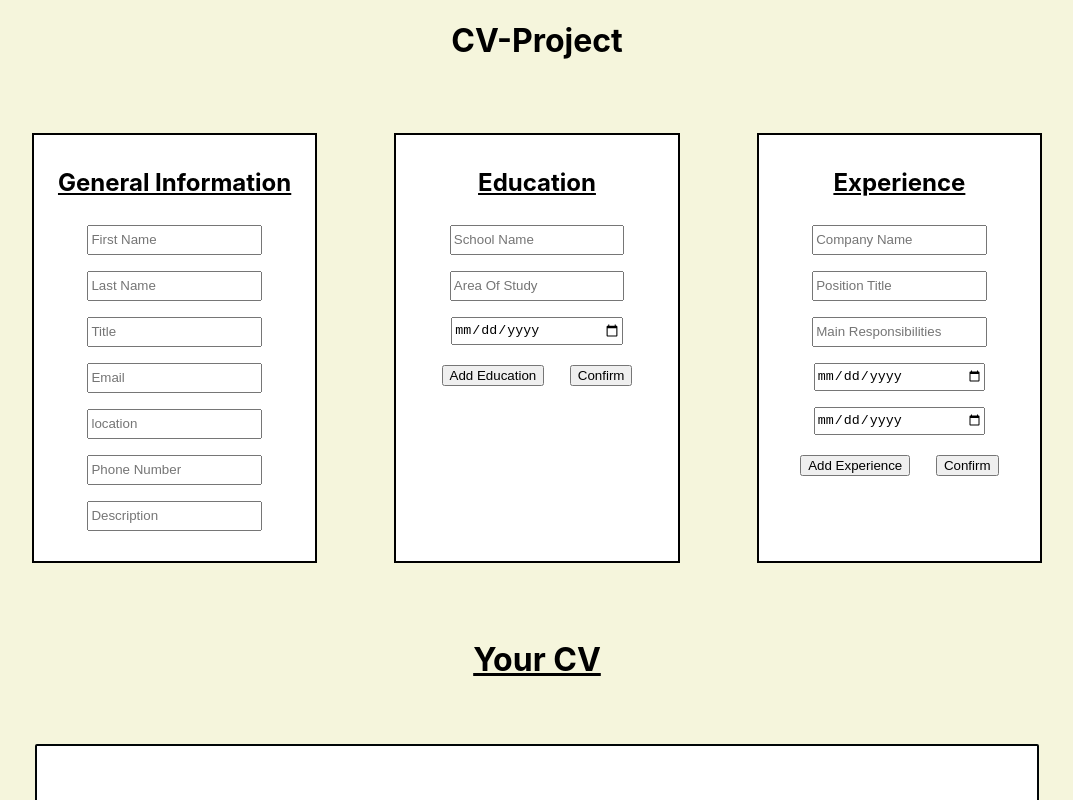
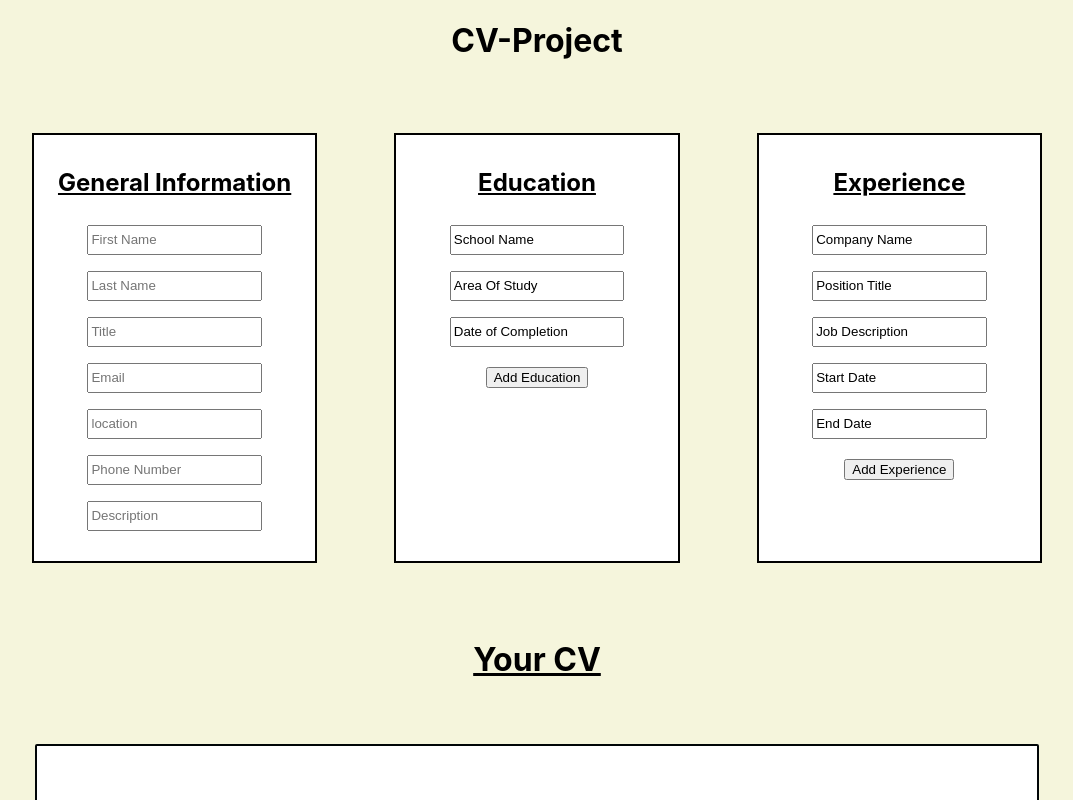
Before and after one commit to SylasB/CV_Project, a React (Create React App) app in the folder cv-project/: page / in a window 1280 px wide. Shown: the top 800 px of the page, without its empty margins (103-1176 px from the left). Built offline with nearby package versions, Linux system fonts and the light colour scheme.

Commit message:
Maybe it so the user can dynamically created education and experience for the cv. Changed the way the user inputs are created and how the users results are displayed.

```diff
--- a/cv-project/src/App.css
+++ b/cv-project/src/App.css
@@ -39,7 +39,7 @@ header {
 .generalInfoContainer,
 .educationInfoContainer,
 .experienceInfoContainer {
-  display: flex;
+  display: block;
   justify-content: center;
   align-items: center;
   margin: 2vw;
@@ -51,7 +51,7 @@ header {
 .experienceInfo {
   padding: 1vw;
   margin: 1vw;
-  height: 50vh;
+  min-height: 50vh;
   width: 20vw;
   border: 2px solid black;
   background-color: white;
--- a/cv-project/src/App.js
+++ b/cv-project/src/App.js
@@ -4,7 +4,9 @@ import './App.css';
 import uniqid from 'uniqid';
 import General from './components/general';
 import Education from './components/education';
+import DisplayEd from './components/DisplayEd';
 import Experience from './components/experience';
+import DisplayExp from './components/DisplayExp';
 
 
 class App extends Component {
@@ -21,25 +23,22 @@ class App extends Component {
         location: ['Location'],
         description: ['Description'],
       },
-      education : [ ],
-      experience : [ ],
 
-      edInfo: {
+      edInfo: [{
         schoolName : 'School Name',
         areaOfStudy : 'Area Of Study',
         date : 'Date of Completion',
         id : uniqid(),
-      },
-      edInfoFilled : [ ],
+      }],
 
-      expInfo : {
-        cName : ['Company Name'],
-        pTitle : ['Position Title'],
-        mTasks : ['Job Description'],
-        sDate : ['Start Date'],
-        eDate : ['End Date'],
-      },
-      expInfoFilled : ['Test'],
+      expInfo : [{
+        cName : 'Company Name',
+        pTitle : 'Position Title',
+        mTasks : 'Job Description',
+        sDate : 'Start Date',
+        eDate : 'End Date',
+        id : uniqid(),
+      }],
     }
   }
 
@@ -57,22 +56,292 @@ class App extends Component {
     this.setState({ edInfo });
   };
 
+
+  //This is the start of the code that i redid inorder to add new features
+  addInputsEd = () => {
+    const newInputsEd = {
+      id: uniqid(),
+      schoolName : 'School Name',
+      areaOfStudy : 'Area Of Study',
+      date : 'Date of Completion',
+    }
+    this.setState({
+      edInfo: [...this.state.edInfo, newInputsEd]
+    });
+  };
+
+  //The onchange functions for the Ed section
+  onInputChangeEdSchoolName = (e) => {
+    const { id, value } = e.target;
+
+    const newArr = this.state.edInfo.map(item => {
+      if (item.id == id) {
+        return {
+          ...item,
+          schoolName: value
+          };
+        } else {
+          return item;
+        }
+      });
+
+    this.setState({
+      edInfo: newArr
+    });
+  };
+  onInputChangeEdAreaOfStudy = (e) => {
+    const { id, value } = e.target;
+
+    const newArr = this.state.edInfo.map(item => {
+      if (item.id == id) {
+        return {
+          ...item,
+          areaOfStudy: value
+          };
+        } else {
+          return item;
+        }
+      });
+
+    this.setState({
+      edInfo: newArr
+    });
+  };
+  onInputChangeEdDate = (e) => {
+    const { id, value } = e.target;
+
+    const newArr = this.state.edInfo.map(item => {
+      if (item.id == id) {
+        return {
+          ...item,
+          date: value
+          };
+        } else {
+          return item;
+        }
+      });
+
+    this.setState({
+      edInfo: newArr
+    });
+  };
+
+  //This function creates the inputs for the Ed section
+  createListEd = () => {
+    const { edInfo } = this.state;
+    return edInfo.map(item => {
+      return (
+         <div key={item.id} >
+            <div>
+              <input
+              type='text'
+              id={item.id}
+              value={item.schoolName}
+              placeholder='School Name'
+              onChange={this.onInputChangeEdSchoolName}></input>
+            </div>
+            <div>
+              <input type='text' id={item.id} value={item.areaOfStudy} placeholder='Area Of Study' onChange={this.onInputChangeEdAreaOfStudy}></input>
+            </div>
+            <div>
+              <input type='text' id={item.id} value={item.date} onChange={this.onInputChangeEdDate}></input>
+            </div>
+          </div>
+      )
+    })
+  };
+
+  //This is the start of the Experience Section of code
+  //The first function adds new inputs when called
+  addInputsExp = () => {
+    const newInputsExp = {
+      id: uniqid(),
+      cName : 'Company Name',
+      pTitle : 'Position Title',
+      mTasks : 'Job Description',
+      sDate : 'Start Date',
+      eDate : 'End Date',
+    }
+    this.setState({
+      expInfo: [...this.state.expInfo, newInputsExp]
+    });
+  }
+
+  //This section changes the specific values of the selected inputs for the EXP section
+  //This function changes the name of the company
+  onInputChangeExpCName = (e) => {
+    const { id, value } = e.target;
+
+    const newArr = this.state.expInfo.map(item => {
+      if (item.id == id) {
+        return {
+          ...item,
+          cName: value
+          };
+        } else {
+          return item;
+        }
+      });
+
+    this.setState({
+      expInfo: newArr
+    });
+  };
+  //Changes the name of the position
+  onInputChangeExpPTitle = (e) => {
+    const { id, value } = e.target;
+
+    const newArr = this.state.expInfo.map(item => {
+      if (item.id == id) {
+        return {
+          ...item,
+          pTitle: value
+          };
+        } else {
+          return item;
+        }
+      });
+
+    this.setState({
+      expInfo: newArr
+    });
+  };
+  //Changes the job description  (mTasks)
+  onInputChangeExpMTasks = (e) => {
+    const { id, value } = e.target;
+
+    const newArr = this.state.expInfo.map(item => {
+      if (item.id == id) {
+        return {
+          ...item,
+          mTasks: value
+          };
+        } else {
+          return item;
+        }
+      });
+
+    this.setState({
+      expInfo: newArr
+    });
+  };
+  //Changes the start date
+  onInputChangeExpSDate = (e) => {
+    const { id, value } = e.target;
+
+    const newArr = this.state.expInfo.map(item => {
+      if (item.id == id) {
+        return {
+          ...item,
+          sDate: value
+          };
+        } else {
+          return item;
+        }
+      });
+
+    this.setState({
+      expInfo: newArr
+    });
+  };
+  //Changes the end date
+  onInputChangeExpEDate = (e) => {
+    const { id, value } = e.target;
+
+    const newArr = this.state.expInfo.map(item => {
+      if (item.id == id) {
+        return {
+          ...item,
+          eDate: value
+          };
+        } else {
+          return item;
+        }
+      });
+
+    this.setState({
+      expInfo: newArr
+    });
+  };
+
+  //This section creates all of the inputs for the exp section
+  createListExp = () => {
+    const { expInfo } = this.state;
+    return expInfo.map(item => {
+      return (
+         <div key={item.id} >
+            <div>
+              <input
+              type='text'
+              id={item.id}
+              value={item.cName}
+              placeholder='Company Name'
+              onChange={this.onInputChangeExpCName}></input>
+          </div>
+          <div>
+                <input
+                type='text'
+                id={item.id}
+                value={item.pTitle}
+                placeholder='Position Title'
+                onChange={this.onInputChangeExpPTitle}>
+                </input>
+          </div>
+          <div>
+            <input
+            type='text'
+            id={item.id}
+            value={item.mTasks}
+            placeholder='Main Responsibilities'
+            onChange={this.onInputChangeExpMTasks}>
+            </input>
+           </div>
+           <div>
+              <input
+              type='text'
+              id={item.id}
+              value={item.sDate}
+              placeholder='Start Date'
+              onChange={this.onInputChangeExpSDate}>
+              </input>
+           </div>
+           <div>
+              <input
+              type='text'
+              id={item.id}
+              value={item.eDate}
+              placeholder='End Date'
+              onChange={this.onInputChangeExpEDate}>
+              </input>
+           </div>
+        </div>
+      )
+    })
+  };
+
+
+
+
+  //-----------------------------------------------------------------------------
+
   //This section of code is an on going battle and has defeted me a few times.
   //If you are able to fix it please tell me how as you are a better man than I
   onSubmitEd = (e) => {
     e.preventDefault();
-    const newEdInfo = [this.state.edInfo.schoolName, this.state.edInfo.areaOfStudy, this.state.edInfo.date ]
-    this.setState(prevState => ({
-        edInfoFilled: [...prevState.edInfoFilled, ...newEdInfo],
-        // edInfo: {
-        //   schoolName : 'School Name',
-        //   areaOfStudy : 'Area Of Study',
-        //   date : 'Date of Completion',
-        //   id : uniqid(),
-        // }
-    }))
-    console.log(this.state.edInfoFilled);
+    // const newEdInfo = [this.state.edInfo.schoolName, this.state.edInfo.areaOfStudy, this.state.edInfo.date ]
+    // this.setState(prevState => ({
+    //     edInfoFilled: [...prevState.edInfoFilled, ...newEdInfo],
+    //     // edInfo: {
+    //     //   schoolName : 'School Name',
+    //     //   areaOfStudy : 'Area Of Study',
+    //     //   date : 'Date of Completion',
+    //     //   id : uniqid(),
+    //     // }
+    // }))
+    // console.log(this.state.edInfoFilled);
   }
+
+
 
   handleEdItemAdd = () => {
     const id = uniqid();
@@ -149,53 +418,19 @@ class App extends Component {
 
             </div>
             <div className='educationInfoContainer'>
-              <form className="educationInfo" onSubmit={this.onSubmitEd}>
+              <div className="educationInfo">
                   <h2><u>Education</u></h2>
-                    <div>
-                            {/* <label htmlFor='schoolName'>School Name:</label> */}
-                        <input type='text' title="schoolName" id='schoolName' placeholder='School Name' onChange={this.onChangeEd}></input>
-                    </div>
-                    <div>
-                            {/* <label htmlFor='areaOfStudy'>Area Of Study:</label> */}
-                        <input type='text' title="areaOfStudy" id='areaOfStudy' placeholder='Area Of Study' onChange={this.onChangeEd}></input>
-                    </div>
-                    <div>
-                            {/* <label htmlFor='date'>Date of Completion:</label> */}
-                        <input type='date' title="date" id='date' onChange={this.onChangeEd}></input>
-                    </div>
-                    <button type='button'>Add Education</button>
-                    <button type="submit">Confirm</button>
-                </form>
+                    {this.createListEd()}
+                    <button type='button' onClick={this.addInputsEd}>Add Education</button>
+                </div>
 
             </div>
             <div className='experienceInfoContainer'>
-              {/* <Experience/> */}
-                <form className="experienceInfo" onSubmit={this.onSubmitExp}>
+                <div className="experienceInfo">
                    <h2><u>Experience</u></h2>
-                    <div>
-                            {/* <label htmlFor="cName">Company Name:</label> */}
-                        <input type='text' title="cName" id='cName' placeholder='Company Name' onChange={this.onChangeExp}></input>
-                    </div>
-                    <div>
-                            {/* <label htmlFor="pTitle">Position Title:</label> */}
-                        <input type='text' title="pTitle" id='pTitle' placeholder='Position Title' onChange={this.onChangeExp}></input>
-                    </div>
-                    <div>
-                            {/* <label htmlFor="mTasks">Main Responsibilities:</label> */}
-                        <input type='text' title="mTasks" id="mTasks" placeholder='Main Responsibilities' onChange={this.onChangeExp}></input>
-                    </div>
-                    <div>
-                            {/* <label htmlFor="sDate">Start Date:</label> */}
-                        <input type='date' title="sDate" id='sDate' placeholder='Start Date' onChange={this.onChangeExp}></input>
-                    </div>
-                    <div>
-                            {/* <label htmlFor="eDate">End Date:</label> */}
-                        <input type='date' title="eDate" id='eDate' onChange={this.onChangeExp}></input>
-                    </div>
-                    <button type='button'>Add Experience</button>
-                    <button type="submit">Confirm</button>
-
-                </form>
+                   {this.createListExp()}
+                   <button type='button' onClick={this.addInputsExp}>Add Experience</button>
+                </div>
 
             </div>
           </div>
@@ -207,11 +442,10 @@ class App extends Component {
                 </div>
                   <div className='edInfoResponseContainer'>
                     <h3 id='edHeader'>Education</h3>
-                    <Education edInfo = {edInfo} edInfoFilled = {edInfoFilled}/>
-                    {/* {this.edInfoFilled} */}
+                    <DisplayEd edInfo={edInfo}/>
                   </div>
                   <div className='expInfoResponse'>
-                    <Experience expInfo = {expInfo}/>
+                    <DisplayExp expInfo={expInfo}/>
                   </div>
 
               </div>
--- /dev/null
+++ b/cv-project/src/components/DisplayEd.js
@@ -0,0 +1,31 @@
+import React from "react";
+import App from "../App";
+
+class DisplayEd extends React.Component {
+    render () {
+        const p = this.props;
+        return (
+            <div>
+                { p.edInfo.map((edInfo) => {
+                    return <div key={p.edInfo.id}>
+                        <p className='edInfoResponse'>
+                            <span className='edAreaOfStudyResponse'>
+                                {edInfo.areaOfStudy}
+                            </span>
+                            <span className='edSNameResponse'>
+                                {edInfo.schoolName}
+                            </span>
+                            ||
+                            <span className='edDateResponse'>
+                                {edInfo.date}
+
+                            </span>
+                        </p>
+                    </div>
+                }) }
+            </div>
+        )
+    }
+}
+
+export default DisplayEd;
--- /dev/null
+++ b/cv-project/src/components/DisplayExp.js
@@ -0,0 +1,34 @@
+import React from "react";
+import App from "../App";
+
+class DisplayExp extends React.Component {
+    render () {
+        const p = this.props;
+        return (
+            <div>
+                <h3 id='expHeader'>Experience</h3>
+                { p.expInfo.map((expInfo) => {
+                    return <div key={p.expInfo.id}>
+                       <p className='expTitleNameDates'>
+                            <span className='expPTitle'>
+                                {expInfo.pTitle}
+                            </span>
+                            <span className='expCName'>
+                                {expInfo.cName}
+                            </span>
+                                ||
+                            <span className='expDates'>
+                                {expInfo.sDate} Until {expInfo.eDate}
+                            </span>
+                        </p>
+                        <div className='expDescription'>
+                            {expInfo.mTasks} <br/>
+                        </div>
+                    </div>
+                }) }
+            </div>
+        )
+    }
+}
+
+export default DisplayExp;
--- a/cv-project/src/components/education.js
+++ b/cv-project/src/components/education.js
@@ -11,7 +11,7 @@ class Education extends React.Component {
 
     return (
         <div>
-            {/* <h3 id='edHeader'>Education</h3> */}
+            {/* <h3 id='edHeader'>Education</h3>
             <p className='edInfoResponse'>
                 <span className='edAreaOfStudyResponse'>
                     {areaOfStudy}
@@ -26,7 +26,7 @@ class Education extends React.Component {
             </p>
             <span className="edInfoResponse" id="newEdInfo">
 
-            </span>
+            </span> */}
         </div>
     )
     }
```
Also changed, not shown: 1 other file (tests, documents, lock files or other folders).
